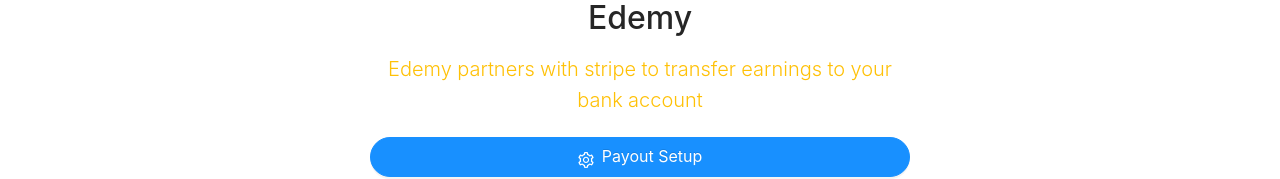
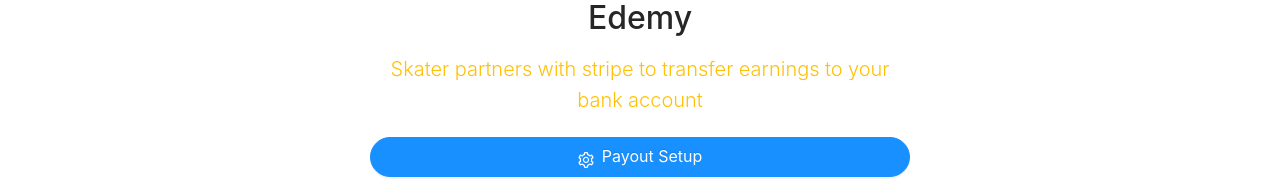
Before and after one commit to SudoStain/skaterthon, a Next.js app: page /user/become-instructor in a window 1280 px wide. Shown: the part 437-616 px from the top of the page. Built offline with nearby package versions, Linux system fonts and the light colour scheme; no server answers.

Commit message:
first commit

```diff
--- a/components/TopNav.js
+++ b/components/TopNav.js
@@ -32,7 +32,7 @@
   const logout = async () => {
     dispatch({ type: "LOGOUT" });
     window.localStorage.removeItem("user");
-    const { data } = await axios.get("/api/logout");
+    const { data } = await axios.get(`${process.env.NEXT_PUBLIC_API_URL}/logout`);
     toast(data.message);
     router.push("/login");
   };
--- a/pages/user/become-instructor.js
+++ b/pages/user/become-instructor.js
@@ -45,7 +45,7 @@
               <br />
               <h2>Setup payout to publish courses on Edemy</h2>
               <p className="lead text-warning">
-                Edemy partners with stripe to transfer earnings to your bank
+               Skater partners with stripe to transfer earnings to your bank
                 account
               </p>
 
```
